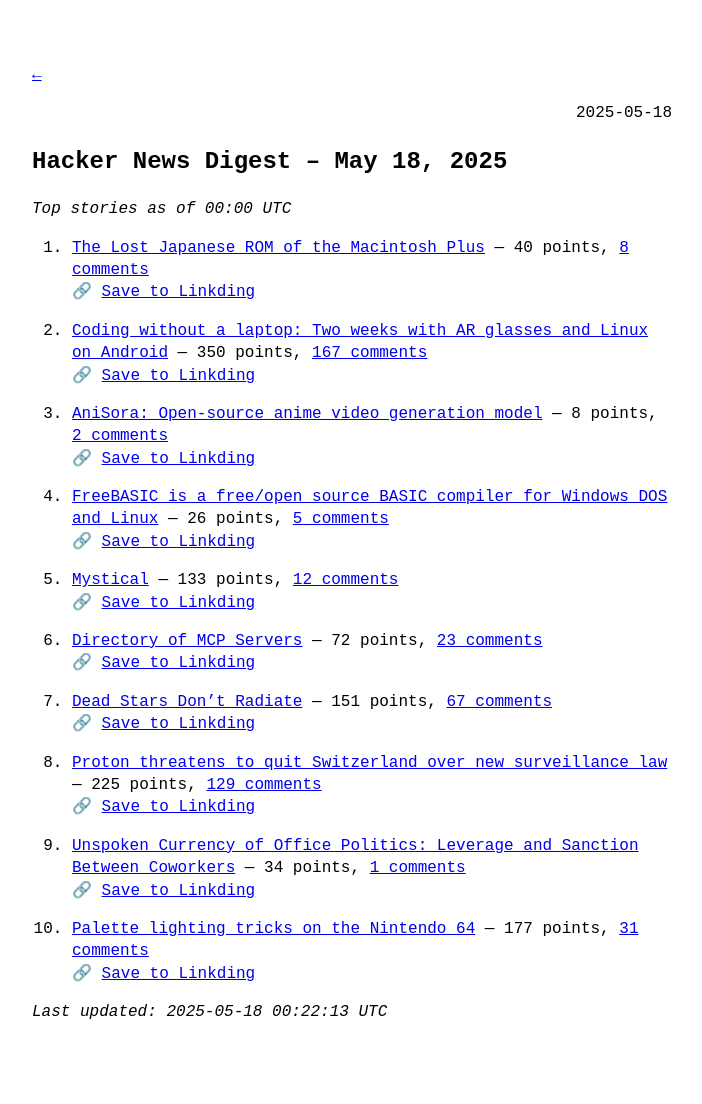
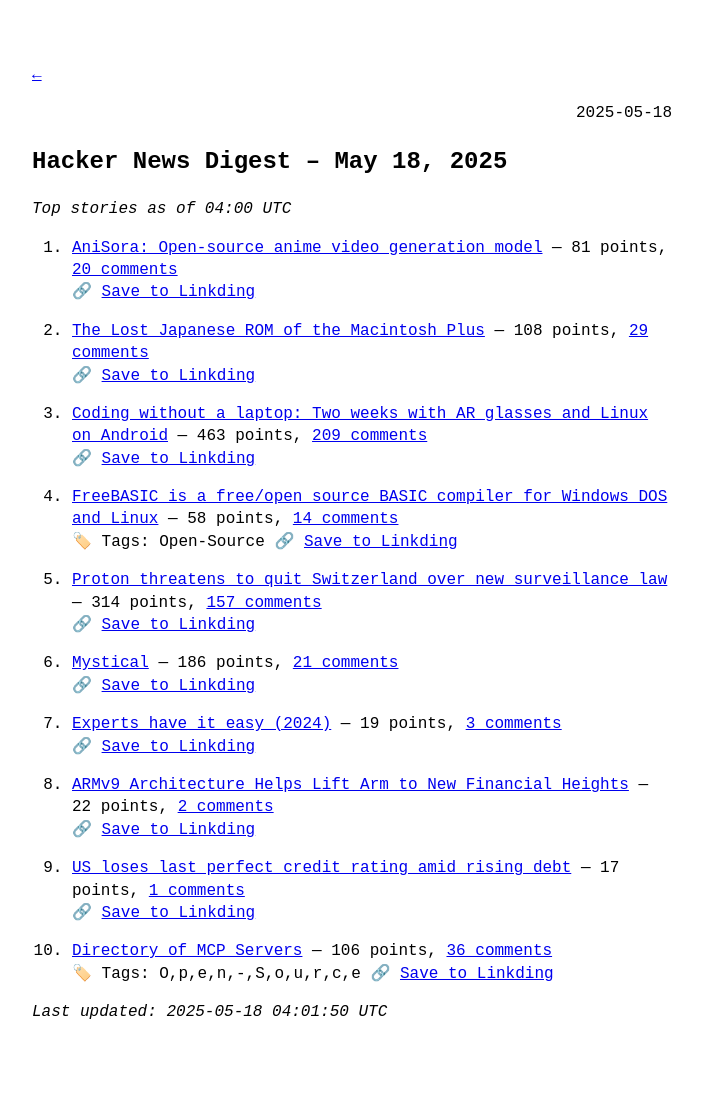
Before and after one commit to syazarilasyraf/hn.syazarilasyraf.com, a Jekyll site: the page built from _posts/2025-05-18-hn.md, in a window 1280 px wide. Shown: the whole page, without its empty margins (288-990 px from the left). Built offline with Jekyll 4.4.1, drawn with Linux system fonts in a browser that asks for light colours.

Commit message:
Add daily HN digest for 2025-05-18

```diff
--- a/_posts/2025-05-18-hn.md
+++ b/_posts/2025-05-18-hn.md
@@ -1,40 +1,42 @@
 ---
 title: "Hacker News Digest – May 18, 2025"
-date: 2025-05-18T00:00:00Z
+date: 2025-05-18T04:00:00Z
 layout: post
 ---
 
-*Top stories as of 00:00 UTC*
+*Top stories as of 04:00 UTC*
 
-1. [The Lost Japanese ROM of the Macintosh Plus](https://www.journaldulapin.com/2025/05/17/the-lost-japanese-rom-of-the-macintosh-plus-which-isnt-lost-anymore/) — 40 points, [8 comments](https://news.ycombinator.com/item?id=44017692)
+1. [AniSora: Open-source anime video generation model](https://komiko.app/video/AniSora) — 81 points, [20 comments](https://news.ycombinator.com/item?id=44017913)
+   🔗 [Save to Linkding](https://bookmark.syazarilasyraf.com/bookmarks/new?url=https%3A%2F%2Fkomiko.app%2Fvideo%2FAniSora&title=AniSora%3A%20Open-source%20anime%20video%20generation%20model&tags=)
+
+2. [The Lost Japanese ROM of the Macintosh Plus](https://www.journaldulapin.com/2025/05/17/the-lost-japanese-rom-of-the-macintosh-plus-which-isnt-lost-anymore/) — 108 points, [29 comments](https://news.ycombinator.com/item?id=44017692)
    🔗 [Save to Linkding](https://bookmark.syazarilasyraf.com/bookmarks/new?url=https%3A%2F%2Fwww.journaldulapin.com%2F2025%2F05%2F17%2Fthe-lost-japanese-rom-of-the-macintosh-plus-which-isnt-lost-anymore%2F&title=The%20Lost%20Japanese%20ROM%20of%20the%20Macintosh%20Plus&tags=)
 
-2. [Coding without a laptop: Two weeks with AR glasses and Linux on Android](https://holdtherobot.com/blog/2025/05/11/linux-on-android-with-ar-glasses/) — 350 points, [167 comments](https://news.ycombinator.com/item?id=43985513)
+3. [Coding without a laptop: Two weeks with AR glasses and Linux on Android](https://holdtherobot.com/blog/2025/05/11/linux-on-android-with-ar-glasses/) — 463 points, [209 comments](https://news.ycombinator.com/item?id=43985513)
    🔗 [Save to Linkding](https://bookmark.syazarilasyraf.com/bookmarks/new?url=https%3A%2F%2Fholdtherobot.com%2Fblog%2F2025%2F05%2F11%2Flinux-on-android-with-ar-glasses%2F&title=Coding%20without%20a%20laptop%3A%20Two%20weeks%20with%20AR%20glasses%20and%20Linux%20on%20Android&tags=)
 
-3. [AniSora: Open-source anime video generation model](https://komiko.app/video/AniSora) — 8 points, [2 comments](https://news.ycombinator.com/item?id=44017913)
-   🔗 [Save to Linkding](https://bookmark.syazarilasyraf.com/bookmarks/new?url=https%3A%2F%2Fkomiko.app%2Fvideo%2FAniSora&title=AniSora%3A%20Open-source%20anime%20video%20generation%20model&tags=)
+4. [FreeBASIC is a free/open source BASIC compiler for Windows DOS and Linux](https://freebasic.net/) — 58 points, [14 comments](https://news.ycombinator.com/item?id=44017592)
+   🏷️ Tags: Open-Source
+   🔗 [Save to Linkding](https://bookmark.syazarilasyraf.com/bookmarks/new?url=https%3A%2F%2Ffreebasic.net%2F&title=FreeBASIC%20is%20a%20free%2Fopen%20source%20BASIC%20compiler%20for%20Windows%20DOS%20and%20Linux&tags=Open-Source)
 
-4. [FreeBASIC is a free/open source BASIC compiler for Windows DOS and Linux](https://freebasic.net/) — 26 points, [5 comments](https://news.ycombinator.com/item?id=44017592)
-   🔗 [Save to Linkding](https://bookmark.syazarilasyraf.com/bookmarks/new?url=https%3A%2F%2Ffreebasic.net%2F&title=FreeBASIC%20is%20a%20free%2Fopen%20source%20BASIC%20compiler%20for%20Windows%20DOS%20and%20Linux&tags=)
+5. [Proton threatens to quit Switzerland over new surveillance law](https://www.techradar.com/vpn/vpn-privacy-security/we-would-be-less-confidential-than-google-proton-threatens-to-quit-switzerland-over-new-surveillance-law) — 314 points, [157 comments](https://news.ycombinator.com/item?id=44014808)
+   🔗 [Save to Linkding](https://bookmark.syazarilasyraf.com/bookmarks/new?url=https%3A%2F%2Fwww.techradar.com%2Fvpn%2Fvpn-privacy-security%2Fwe-would-be-less-confidential-than-google-proton-threatens-to-quit-switzerland-over-new-surveillance-law&title=Proton%20threatens%20to%20quit%20Switzerland%20over%20new%20surveillance%20law&tags=)
 
-5. [Mystical](https://suberic.net/~dmm/projects/mystical/README.html) — 133 points, [12 comments](https://news.ycombinator.com/item?id=44016037)
+6. [Mystical](https://suberic.net/~dmm/projects/mystical/README.html) — 186 points, [21 comments](https://news.ycombinator.com/item?id=44016037)
    🔗 [Save to Linkding](https://bookmark.syazarilasyraf.com/bookmarks/new?url=https%3A%2F%2Fsuberic.net%2F~dmm%2Fprojects%2Fmystical%2FREADME.html&title=Mystical&tags=)
 
-6. [Directory of MCP Servers](https://github.com/chatmcp/mcpso) — 72 points, [23 comments](https://news.ycombinator.com/item?id=44016336)
-   🔗 [Save to Linkding](https://bookmark.syazarilasyraf.com/bookmarks/new?url=https%3A%2F%2Fgithub.com%2Fchatmcp%2Fmcpso&title=Directory%20of%20MCP%20Servers&tags=)
+7. [Experts have it easy (2024)](https://boydkane.com/essays/experts) — 19 points, [3 comments](https://news.ycombinator.com/item?id=44018301)
+   🔗 [Save to Linkding](https://bookmark.syazarilasyraf.com/bookmarks/new?url=https%3A%2F%2Fboydkane.com%2Fessays%2Fexperts&title=Experts%20have%20it%20easy%20%282024%29&tags=)
 
-7. [Dead Stars Don't Radiate](https://johncarlosbaez.wordpress.com/2025/05/17/dead-stars-dont-radiate-and-shrink/) — 151 points, [67 comments](https://news.ycombinator.com/item?id=44015872)
-   🔗 [Save to Linkding](https://bookmark.syazarilasyraf.com/bookmarks/new?url=https%3A%2F%2Fjohncarlosbaez.wordpress.com%2F2025%2F05%2F17%2Fdead-stars-dont-radiate-and-shrink%2F&title=Dead%20Stars%20Don%27t%20Radiate&tags=)
+8. [ARMv9 Architecture Helps Lift Arm to New Financial Heights](https://www.nextplatform.com/2025/05/12/armv9-architecture-helps-lift-arm-to-new-financial-heights/) — 22 points, [2 comments](https://news.ycombinator.com/item?id=43982495)
+   🔗 [Save to Linkding](https://bookmark.syazarilasyraf.com/bookmarks/new?url=https%3A%2F%2Fwww.nextplatform.com%2F2025%2F05%2F12%2Farmv9-architecture-helps-lift-arm-to-new-financial-heights%2F&title=ARMv9%20Architecture%20Helps%20Lift%20Arm%20to%20New%20Financial%20Heights&tags=)
 
-8. [Proton threatens to quit Switzerland over new surveillance law](https://www.techradar.com/vpn/vpn-privacy-security/we-would-be-less-confidential-than-google-proton-threatens-to-quit-switzerland-over-new-surveillance-law) — 225 points, [129 comments](https://news.ycombinator.com/item?id=44014808)
-   🔗 [Save to Linkding](https://bookmark.syazarilasyraf.com/bookmarks/new?url=https%3A%2F%2Fwww.techradar.com%2Fvpn%2Fvpn-privacy-security%2Fwe-would-be-less-confidential-than-google-proton-threatens-to-quit-switzerland-over-new-surveillance-law&title=Proton%20threatens%20to%20quit%20Switzerland%20over%20new%20surveillance%20law&tags=)
+9. [US loses last perfect credit rating amid rising debt](https://www.bbc.com/news/articles/c4ge0xk4ld1o) — 17 points, [1 comments](https://news.ycombinator.com/item?id=44018830)
+   🔗 [Save to Linkding](https://bookmark.syazarilasyraf.com/bookmarks/new?url=https%3A%2F%2Fwww.bbc.com%2Fnews%2Farticles%2Fc4ge0xk4ld1o&title=US%20loses%20last%20perfect%20credit%20rating%20amid%20rising%20debt&tags=)
 
-9. [Unspoken Currency of Office Politics: Leverage and Sanction Between Coworkers](https://graphthinking.blogspot.com/2025/05/leverage-and-sanction-between-coworkers.html) — 34 points, [1 comments](https://news.ycombinator.com/item?id=44017056)
-   🔗 [Save to Linkding](https://bookmark.syazarilasyraf.com/bookmarks/new?url=https%3A%2F%2Fgraphthinking.blogspot.com%2F2025%2F05%2Fleverage-and-sanction-between-coworkers.html&title=Unspoken%20Currency%20of%20Office%20Politics%3A%20Leverage%20and%20Sanction%20Between%20Coworkers&tags=)
-
-10. [Palette lighting tricks on the Nintendo 64](https://30fps.net/pages/palette-lighting-tricks-n64/) — 177 points, [31 comments](https://news.ycombinator.com/item?id=44014587)
-   🔗 [Save to Linkding](https://bookmark.syazarilasyraf.com/bookmarks/new?url=https%3A%2F%2F30fps.net%2Fpages%2Fpalette-lighting-tricks-n64%2F&title=Palette%20lighting%20tricks%20on%20the%20Nintendo%2064&tags=)
+10. [Directory of MCP Servers](https://github.com/chatmcp/mcpso) — 106 points, [36 comments](https://news.ycombinator.com/item?id=44016336)
+   🏷️ Tags: O,p,e,n,-,S,o,u,r,c,e
+   🔗 [Save to Linkding](https://bookmark.syazarilasyraf.com/bookmarks/new?url=https%3A%2F%2Fgithub.com%2Fchatmcp%2Fmcpso&title=Directory%20of%20MCP%20Servers&tags=O,p,e,n,-,S,o,u,r,c,e)
 
 
-_Last updated: 2025-05-18 00:22:13 UTC_
+_Last updated: 2025-05-18 04:01:50 UTC_
```
